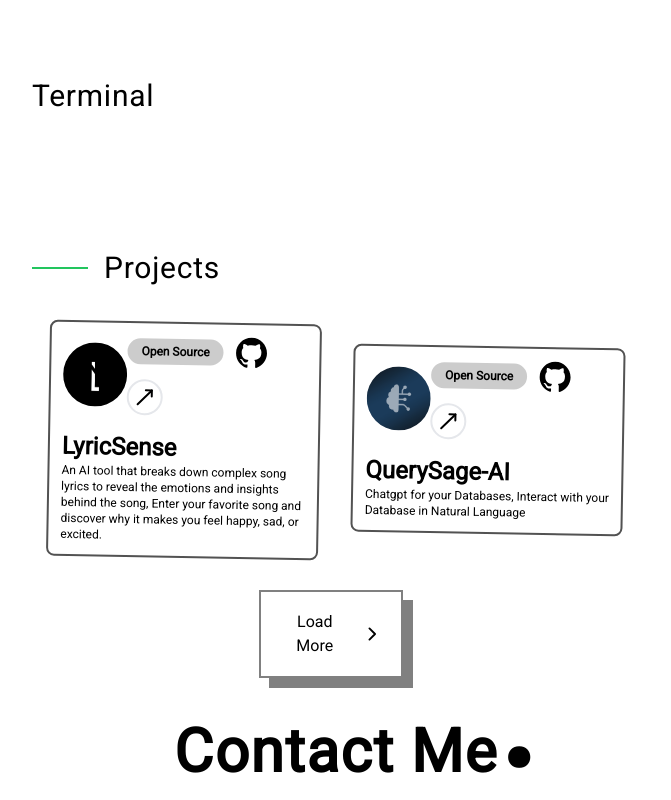
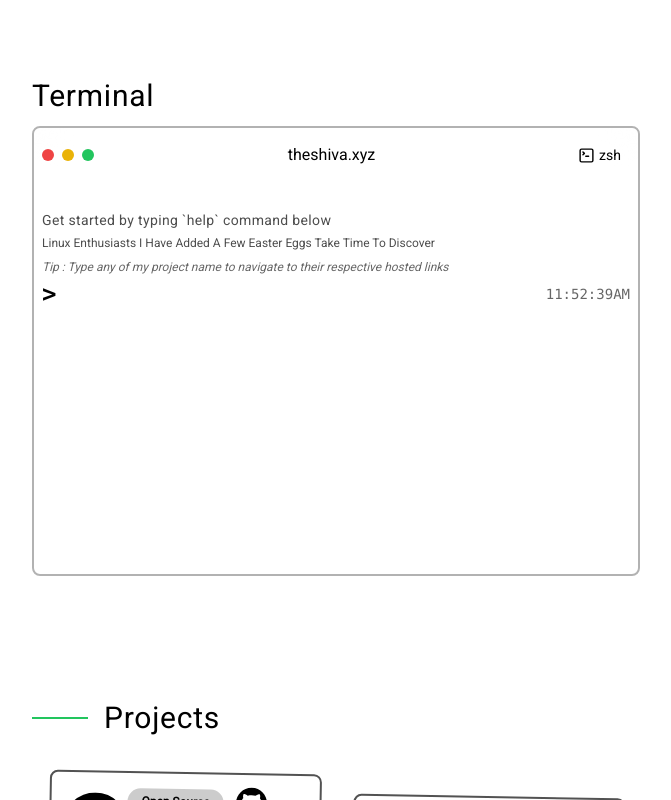
Before and after one commit to Tirth-chokshi/portfoilio-v2, a Next.js app: page / in a window 1280 px wide. Shown: the part 1720-2520 px from the top of the page, without its empty margins (304-975 px from the left). Built offline with nearby package versions, Linux system fonts and the light colour scheme.

Commit message:
prod test 1

```diff
--- a/src/app/page.tsx
+++ b/src/app/page.tsx
@@ -10,7 +10,7 @@ import CopyCmd from "@/components/CopyCmd";
 import Card from "@/components/projects/card";
 import Contact from "@/components/shared/Contact";
 import Skills from "@/components/skills/Skills";
-// import Terminalcomp from "@/components/terminal/Terminalcomp";
+import Terminalcomp from "@/components/terminal/Terminalcomp";
 import TypingAnimation from "@/components/TypingAnimation";
 const page = () => {
     return (
@@ -57,7 +57,7 @@ const page = () => {
                     <div className="own</span>flex items-center gap-4 mb-3 text-3xl font-medium tracking-wide">
                         <span className=" w-14 h-[2px] bg-green-500"></span> Terminal
                     </div>
-                    {/* <Terminalcomp /> */}
+                    <Terminalcomp />
                 </div>
 
                 {/* projects */}
```
